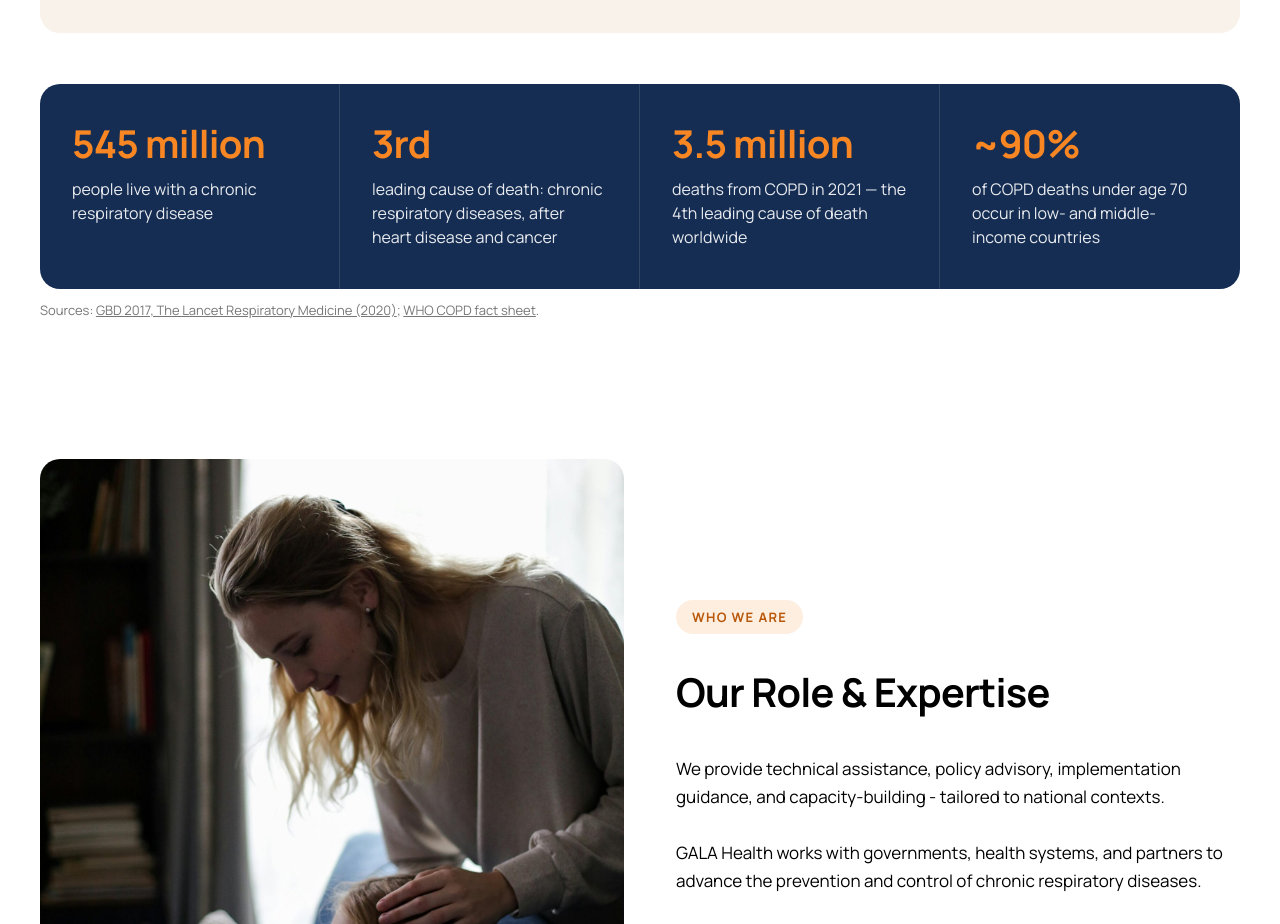
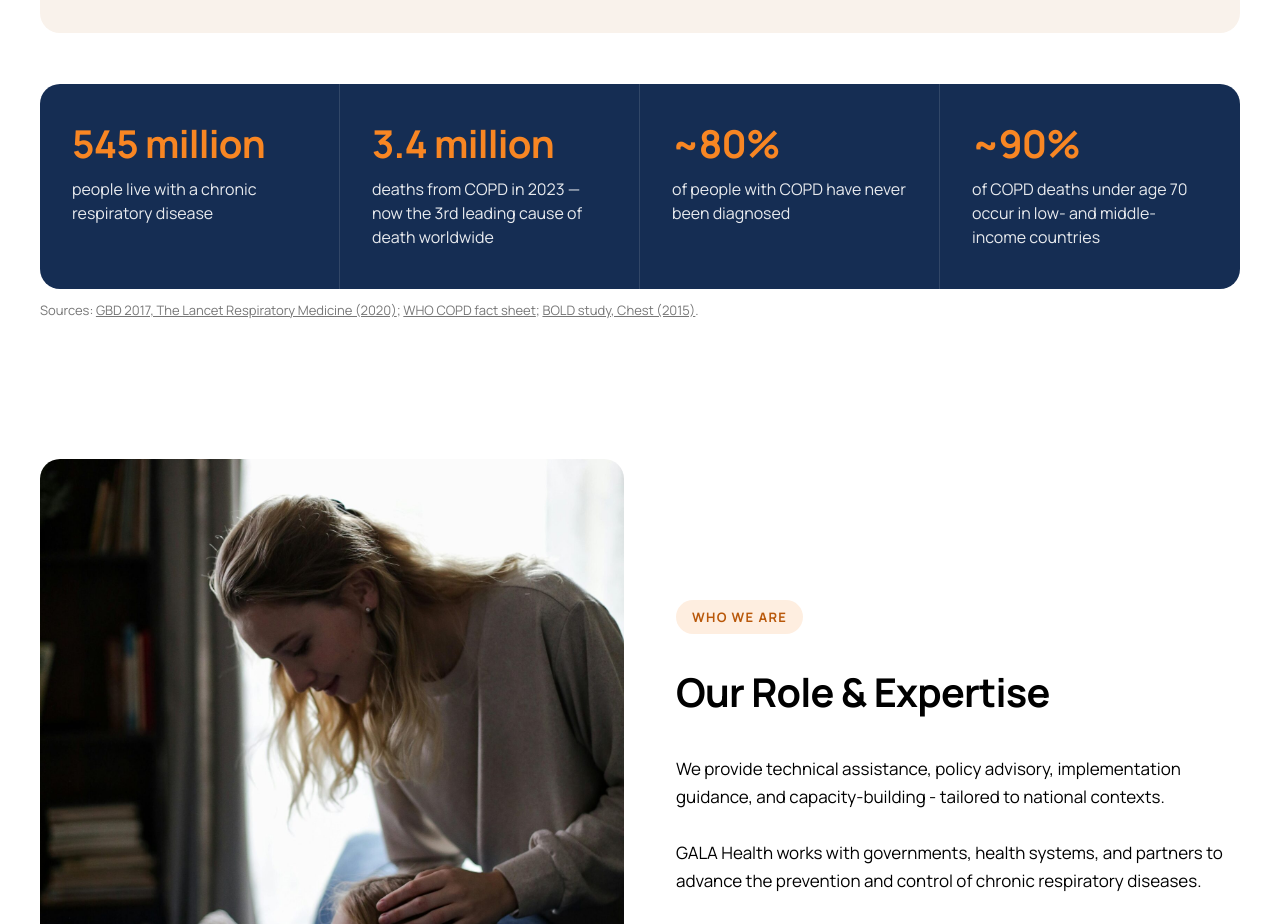
Before and after one commit to AlexAlex1983/galahealth-site, a plain HTML site: page index.html in a window 1280 px wide. Shown: the part 820-1744 px from the top of the page. Drawn offline with Linux system fonts and the light colour scheme.

Commit message:
Update COPD figures to latest WHO fact sheet (3rd leading cause, 3.4M deaths in 2023); add underdiagnosis stat
Co-Authored-By: Claude Opus 5.5 <noreply@anthropic.com>
Claude-Session: https://claude.ai/code/session_01FaNSJFk29FziyrUDHUinDx

```diff
--- a/index.html
+++ b/index.html
@@ -34,11 +34,11 @@
     <div class="container">
       <div class="stats">
         <div class="stat"><strong>545 million</strong><span>people live with a chronic respiratory disease</span></div>
-        <div class="stat"><strong>3rd</strong><span>leading cause of death: chronic respiratory diseases, after heart disease and cancer</span></div>
-        <div class="stat"><strong>3.5 million</strong><span>deaths from COPD in 2021 — the 4th leading cause of death worldwide</span></div>
+        <div class="stat"><strong>3.4 million</strong><span>deaths from COPD in 2023 — now the 3rd leading cause of death worldwide</span></div>
+        <div class="stat"><strong>~80%</strong><span>of people with COPD have never been diagnosed</span></div>
         <div class="stat"><strong>~90%</strong><span>of COPD deaths under age 70 occur in low- and middle-income countries</span></div>
       </div>
-      <p class="stats-src">Sources: <a href="https://doi.org/10.1016/S2213-2600(20)30105-3" target="_blank" rel="noopener">GBD 2017, The Lancet Respiratory Medicine (2020)</a>; <a href="https://www.who.int/news-room/fact-sheets/detail/chronic-obstructive-pulmonary-disease-(copd)" target="_blank" rel="noopener">WHO COPD fact sheet</a>.</p>
+      <p class="stats-src">Sources: <a href="https://doi.org/10.1016/S2213-2600(20)30105-3" target="_blank" rel="noopener">GBD 2017, The Lancet Respiratory Medicine (2020)</a>; <a href="https://www.who.int/news-room/fact-sheets/detail/chronic-obstructive-pulmonary-disease-(copd)" target="_blank" rel="noopener">WHO COPD fact sheet</a>; <a href="https://doi.org/10.1378/chest.14-2535" target="_blank" rel="noopener">BOLD study, Chest (2015)</a>.</p>
     </div>
   </section>
 
```
